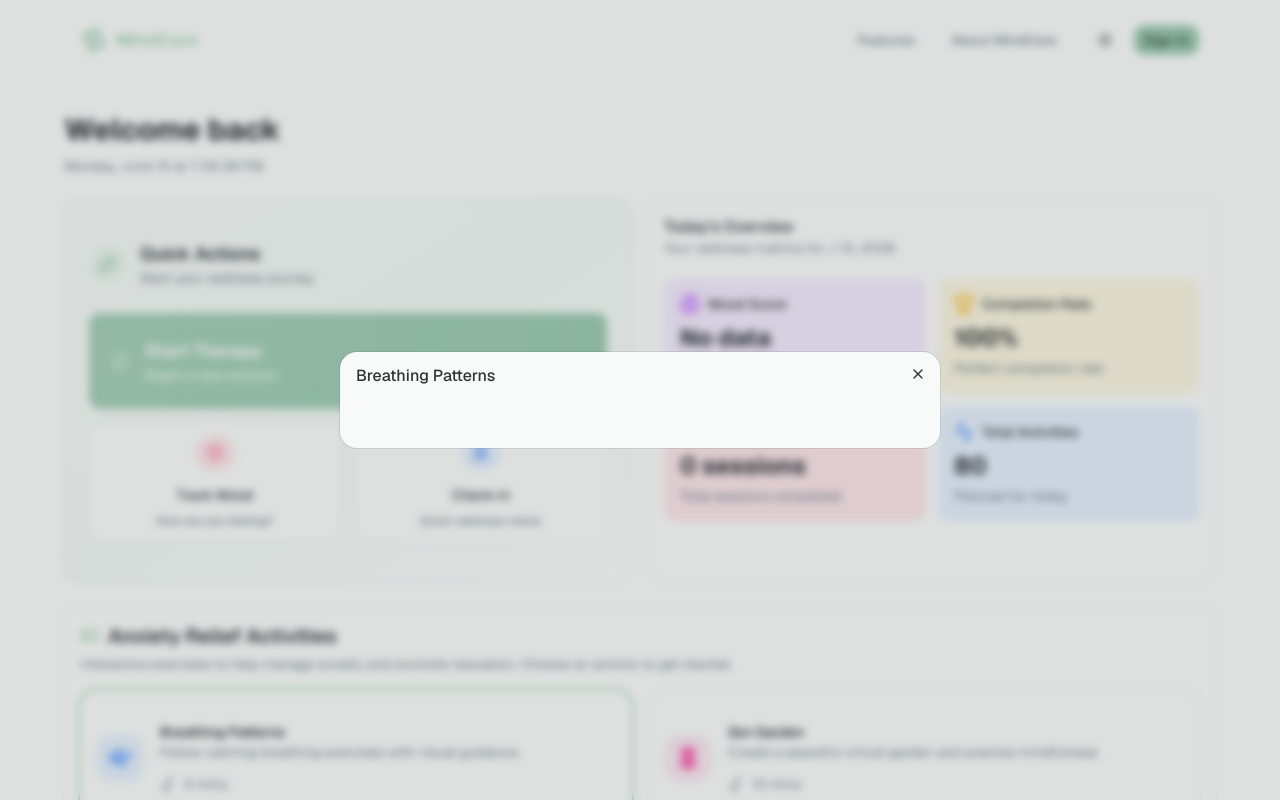
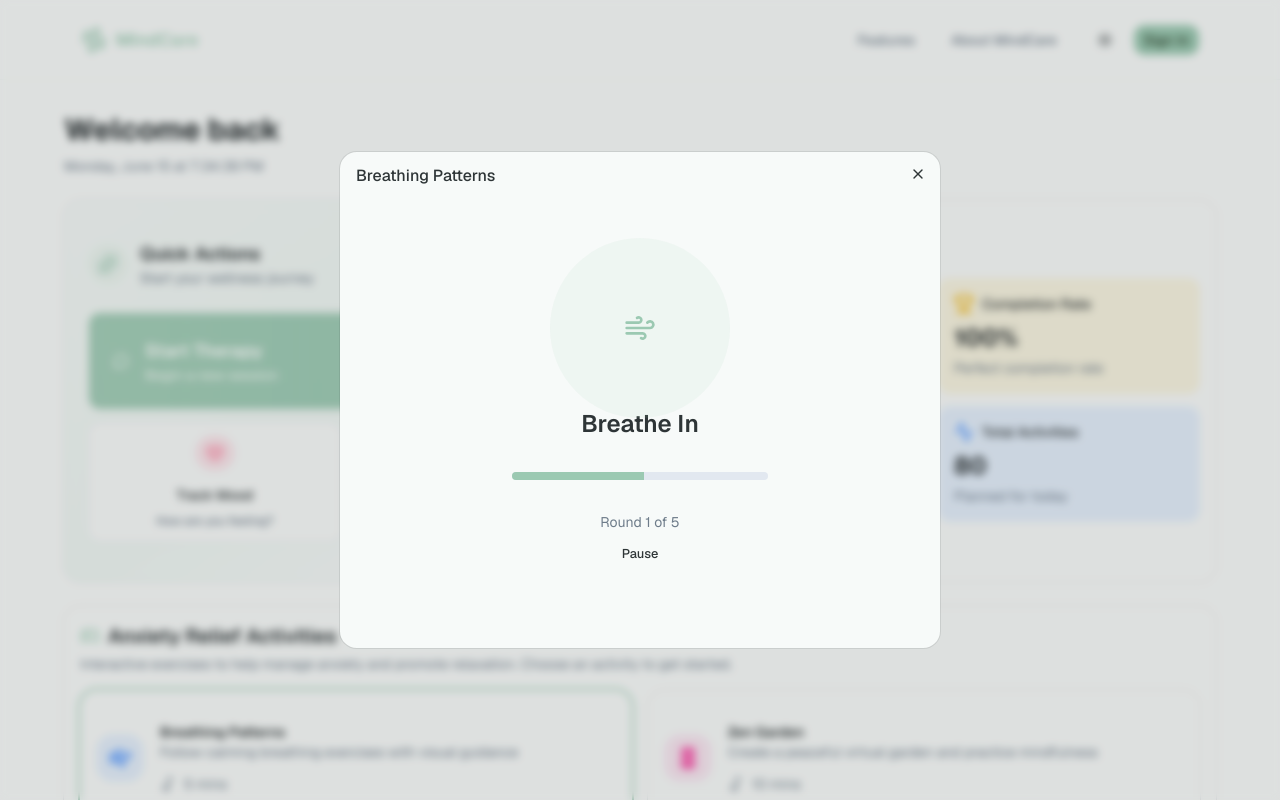
Before and after one commit to ruvindya28/AI-MentalHealth-System, a Next.js app: page /dashboard in a window 1280 px wide. Both pictures are taken after a click on the element 356 px from the left and 758 px from the top of the page. Shown: the top 800 px of the page. Built offline with nearby package versions, Linux system fonts and the light colour scheme.

Commit message:
Add BreathingGame and ZenGarden components with progress tracking and interactive features

```diff
--- a/components/games/anxiety-games.tsx
+++ b/components/games/anxiety-games.tsx
@@ -6,6 +6,7 @@ import { Card, CardContent, CardDescription, CardHeader, CardTitle } from "@/com
 import { Gamepad2, Flower2, Wind, TreePine, Waves, Music2 } from "lucide-react";
 import { Button } from "@/components/ui/button";
 import { Dialog, DialogContent, DialogHeader, DialogTitle} from "@/components/ui/dialog";
+import { BreathingGame } from "./breathing-game";
 
 
 const games = [
@@ -77,7 +78,7 @@ export const AnxietyGames = ({onGamePlayed}: AnxietyGamesProps) => {
         const renderGame = () => {
             switch(selectedGame) {
                 case "breathing":
-                    //return <BreathingGame />;
+                    return <BreathingGame />;
                 case "garden":
                     //return <ZenGarden />;
                 case "forest":
--- a/components/games/breathing-game.tsx
+++ b/components/games/breathing-game.tsx
@@ -4,9 +4,14 @@ import { AnimatePresence } from "framer-motion";
 import { useState, useEffect } from "react";
 
 import { motion } from "framer-motion";
+import { Wind } from "lucide-react";
+import { Progress } from "@/components/ui/progress";
+import { Button } from "../ui/button";
+
+export function BreathingGame() {
 
 const [phase, setPhase] = useState<"inhale" | "hold" | "exhale">("inhale");
-const [progeress, setProgress] = useState(0);
+const [progress, setProgress] = useState(0);
 const [round, setRound] = useState(1);
 const[isComplete, setIsComplete] = useState(false);
 const [isPaused, setIsPaused] = useState(false);
@@ -76,7 +81,7 @@ const handleReset = () => {
     setIsPaused(false);
 };
 
-export function BreathingGame() {
+
 
 return(
     <div className="flex flex-col items-center justify-center h-[400px] space-y-8">
@@ -91,12 +96,37 @@ return(
                         <motion.div
                         animate={{ scale: phase === "inhale" ? 1.5 : phase ==="exhale" ? 1 : 1.2,
 
-                        }}></motion.div>
+                        }}
+                        transition={{duration: 4, ease: "easeInOut"}}
+                        className="absolute inset-0 bg-primary/10 rounded-full" />
+                        <div className="absolute inset-0 flex items-center justify-center">
+                            <Wind className="w-8 h-8 text-primary" />
+                        </div>
                     </div>
+                    <h3 className="text-2xl font-semibold">
+                        {phase === "inhale"
+                        ? "Breathe In"
+                    : phase === "hold"
+                    ? "Hold"
+                    : "Breathe Out"}
+                    </h3>
                 </motion.div>
         </AnimatePresence>
 
+        <div className="w-64">
+            <Progress value={progress} className="h-2" />
+        </div>
+
+        <div className="space-y-2 text-center">
+            <div className="text-sm text-muted-foreground">Round {round} of {TOTAL_ROUND}</div>
+            <Button
+            variant="ghost"
+            size="sm"
+            onClick={() => setIsPaused(!isPaused)}>
+                {isPaused ? "Resume" : "Pause"}
+            </Button>
+        </div>
+
     </div>
 )
-
 }
--- /dev/null
+++ b/components/games/zen-garden.tsx
@@ -0,0 +1,52 @@
+"use client"
+
+import { useState} from "react";
+import { motion } from "framer-motion";
+
+const items = [
+   { type: "rock", icon: "🪨" },
+   { type: "flower", icon: "🌸"},
+  { type: "tree", icon: "🌳"},
+  { type: "bamboo", icon: "🎍"},
+
+]
+
+export function ZenGarden() {
+
+    const [placedItems, setPlacedItems] = useState<
+    Array<{
+        type: string;
+        icon: string;
+        x: number;
+        y: number;
+    }>
+    >([]);
+
+    const [selectedItem, setSelectedItem] = useState(items[0]);
+
+    const handleCanvasClick = (e: React.MouseEvent<HTMLDivElement>) => {
+        const rect = e.currentTarget.getBoundingClientRect();
+        const x = e.clientX - rect.left;
+        const y = e.clientY - rect.top;
+
+        setPlacedItems([...placedItems,{...selectedItem, x, y}]);
+    };
+
+    return(
+        <div className="space-y-4">
+            <div className="flex justify-center gap-4">
+                {items.map((item) => (
+                    <motion.button
+                    key={item.type}
+                    whileHover={{scale: 1.1 }}
+                    whileTap={{scale: 0.95}}
+                    onClick={() => setSelectedItem(item)}
+                        className={`p-3 rounded-lg $
+                            { setSelectedItem.type === item.type ? "bg-primary/20" : "bg-primary/5"
+                            }`}>
+                            <span className="text-2xl">{item.icon}</span></motion.button>
+                ))}
+            </div>
+        </div>
+    )
+}
--- /dev/null
+++ b/components/ui/progress.tsx
@@ -0,0 +1,26 @@
+"use client";
+
+import * as React from "react";
+
+interface ProgressProps {
+  value?: number;
+  className?: string;
+}
+
+export function Progress({
+  value = 0,
+  className = "",
+}: ProgressProps) {
+  return (
+    <div
+      className={`relative h-2 w-full overflow-hidden rounded-full bg-slate-200 dark:bg-slate-800 ${className}`}
+    >
+      <div
+        className="h-full bg-primary transition-all duration-300 ease-in-out"
+        style={{
+          width: `${Math.min(Math.max(value, 0), 100)}%`,
+        }}
+      />
+    </div>
+  );
+}
```
